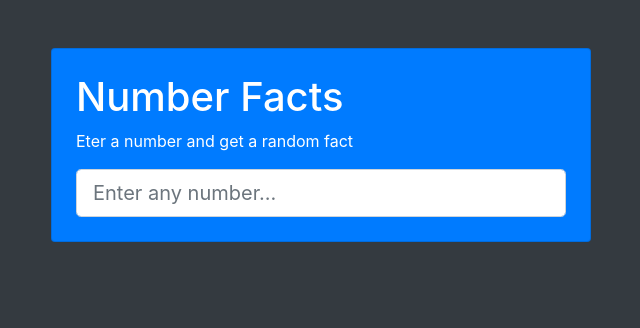
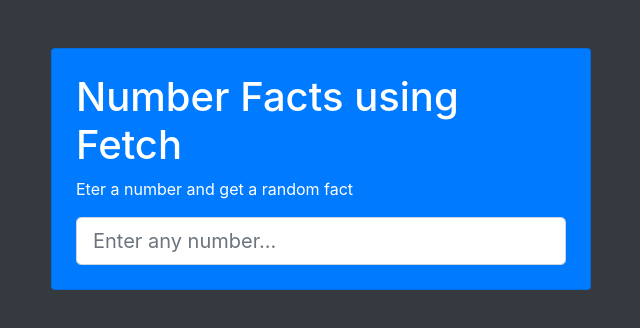
Before and after one commit to nenadpoz/NumberFacts-vanillaJS-project, a plain HTML site: page index2.html in a window 1280 px wide. Shown: the whole page, without its empty margins (319-959 px from the left). Drawn offline with nearby package versions, Linux system fonts and the light colour scheme.

Commit message:
Updated readme file.

```diff
--- a/index2.html
+++ b/index2.html
@@ -17,7 +17,7 @@
 		<div class="row">
 			<div class="col-md-6 mx-auto">
 				<div class="card bg-primary text-white mt-5 p-4">
-					<h1>Number Facts</h1>
+					<h1>Number Facts using Fetch</h1>
 					<p>Eter a number and get a random fact</p>
 					<input type="number" class="form-control form-control-lg" id="numberInput" placeholder="Enter any number...">
 					<div id="fact" class="card-body">
```
Also changed, not shown: index.html (+1 -1 lines), 1 other file.
